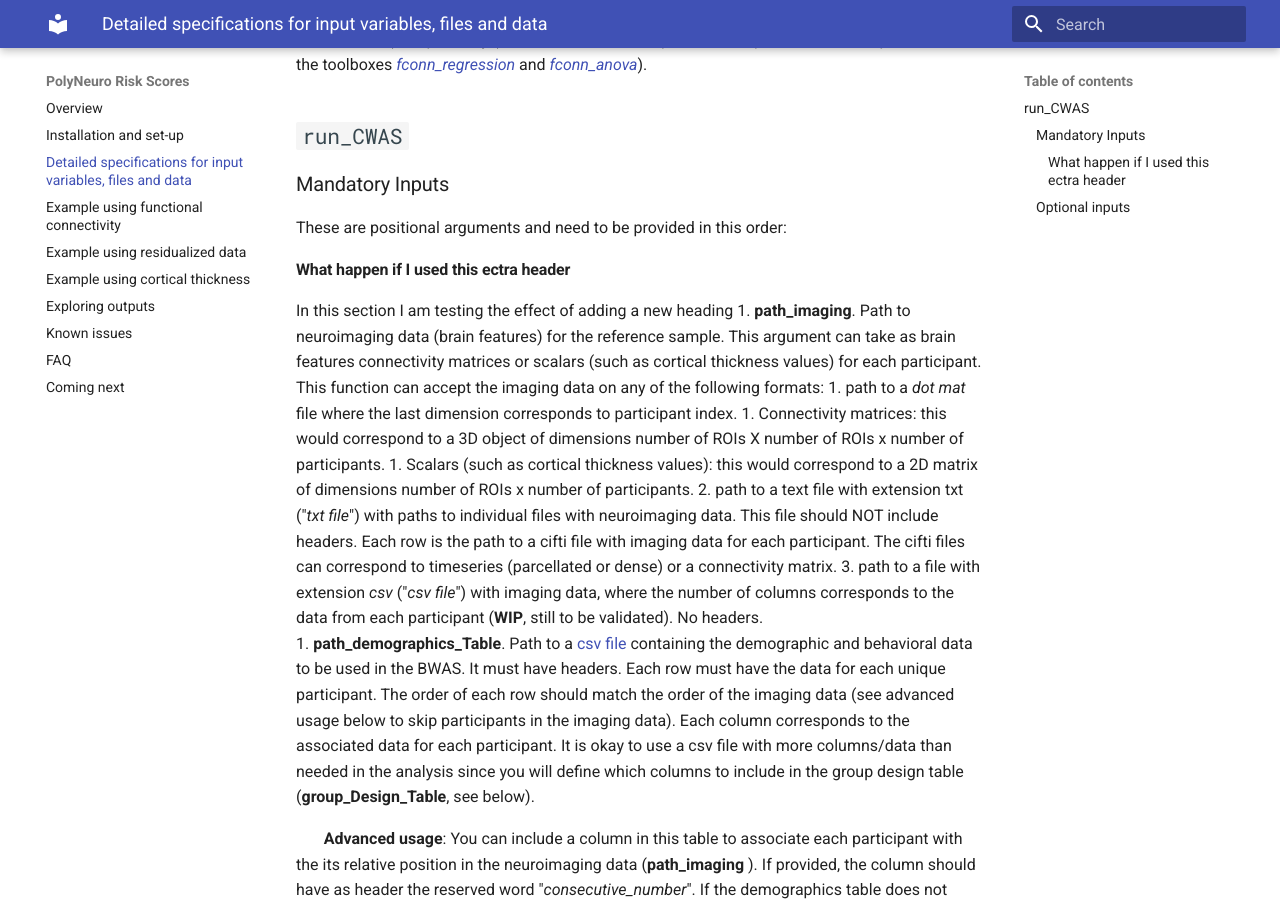
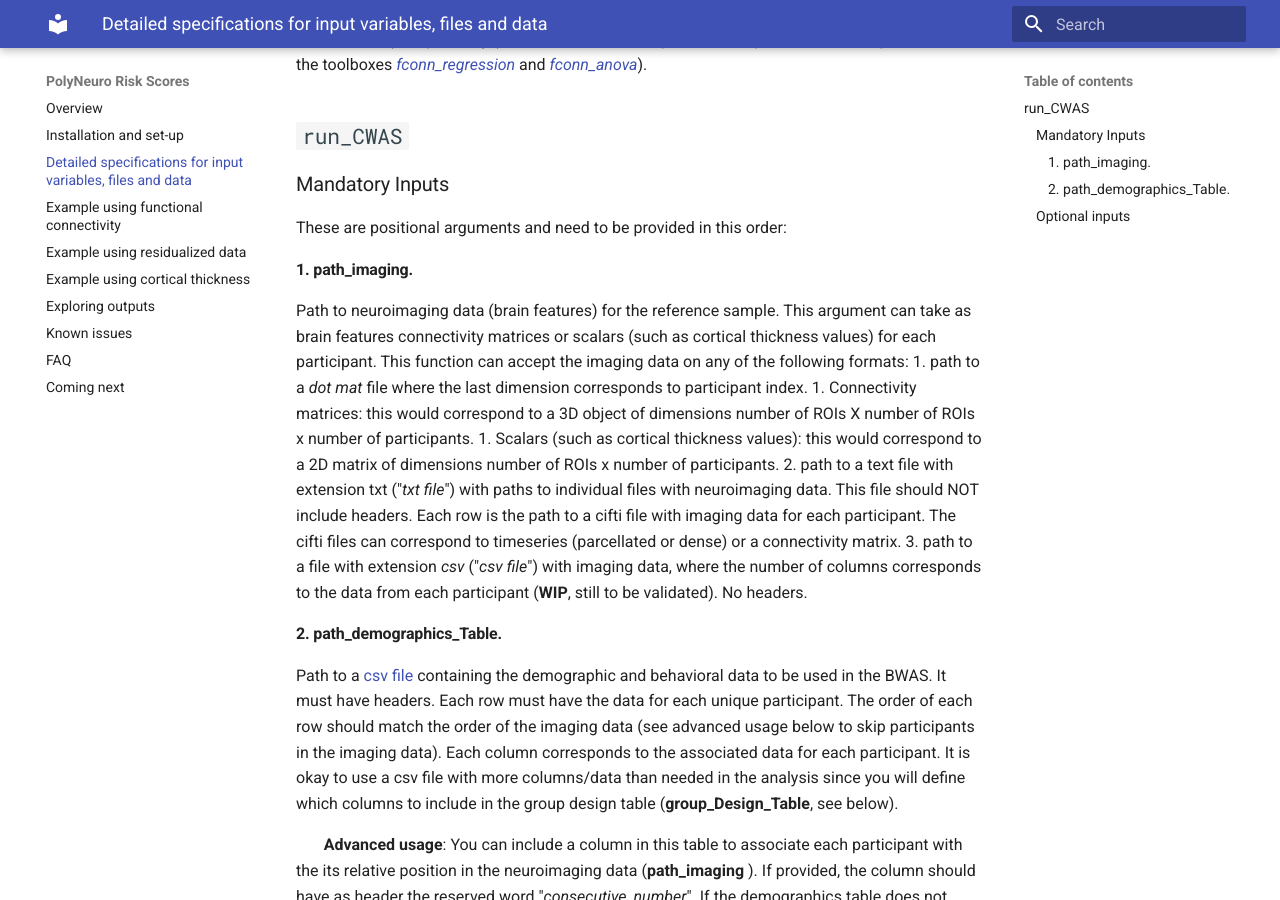
Before and after one commit to omiranda/polyneuro_risk_score, an MkDocs documentation site: the page built from docs/detailed_description.md, in a window 1280 px wide and 900 px high, scrolled down 204 px. Built offline with MkDocs 1.6.1 and Material for MkDocs 9.7.7, drawn with Linux system fonts in a browser that asks for light colours; formulas are drawn with MathJax 3; old or Windows-style settings are respelled for this version of MkDocs.

Commit message:
Update detailed_description.md

```diff
--- a/docs/detailed_description.md
+++ b/docs/detailed_description.md
@@ -7,15 +7,17 @@ This package has 2 main functions: `run_CWAS` and `run_PBS` that are used to cal
 ## `run_CWAS`
 ### Mandatory Inputs
 These are positional arguments and need to be provided in this order:
-#### What happen if I used this ectra header
-In this section I am testing the effect of adding a new heading
-1. **path_imaging**. Path to neuroimaging data (brain features) for the reference sample. This argument can take as brain features connectivity matrices or scalars (such as cortical thickness values) for each participant. This function can accept the imaging data on any of the following formats:
-    1. path to a *dot mat* file where the last dimension corresponds to participant index.
-        1. Connectivity matrices: this would correspond to a 3D object of dimensions number of ROIs X number of ROIs x number of participants.
-        1. Scalars (such as cortical thickness values): this would correspond to a 2D matrix of dimensions number of ROIs x number of participants.
-    2. path to a text file with extension txt ("*txt file*") with paths to individual files with neuroimaging data. This file should NOT include headers. Each row is the path to a cifti file with imaging data for each participant. The cifti files can correspond to timeseries (parcellated or dense) or a connectivity matrix.
-    3. path to a file with extension *csv* ("*csv file*") with imaging data, where the number of columns corresponds to the data from each participant (**WIP**, still to be validated). No headers.
-1. **path_demographics_Table**. Path to a [csv file](https://en.wikipedia.org/wiki/Comma-separated_values) containing the demographic and behavioral data to be used in the BWAS.
+
+#### 1. **path_imaging**.
+Path to neuroimaging data (brain features) for the reference sample. This argument can take as brain features connectivity matrices or scalars (such as cortical thickness values) for each participant. This function can accept the imaging data on any of the following formats:
+1. path to a *dot mat* file where the last dimension corresponds to participant index.
+    1. Connectivity matrices: this would correspond to a 3D object of dimensions number of ROIs X number of ROIs x number of participants.
+    1. Scalars (such as cortical thickness values): this would correspond to a 2D matrix of dimensions number of ROIs x number of participants.
+2. path to a text file with extension txt ("*txt file*") with paths to individual files with neuroimaging data. This file should NOT include headers. Each row is the path to a cifti file with imaging data for each participant. The cifti files can correspond to timeseries (parcellated or dense) or a connectivity matrix.
+3. path to a file with extension *csv* ("*csv file*") with imaging data, where the number of columns corresponds to the data from each participant (**WIP**, still to be validated). No headers.
+
+#### 2. **path_demographics_Table**.
+Path to a [csv file](https://en.wikipedia.org/wiki/Comma-separated_values) containing the demographic and behavioral data to be used in the BWAS.
 It must have headers.
 Each row must have the data for each unique participant.
 The order of each row should match the order of the imaging data (see advanced usage below to skip participants in the imaging data).
```
